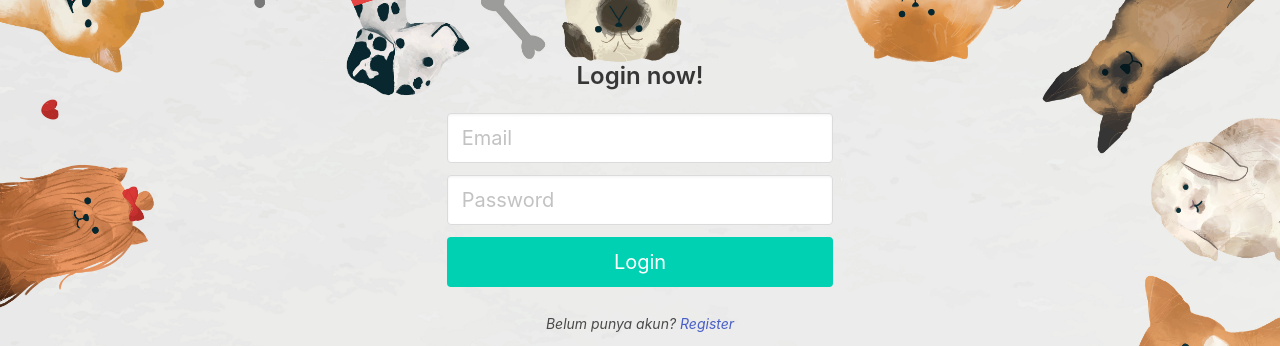
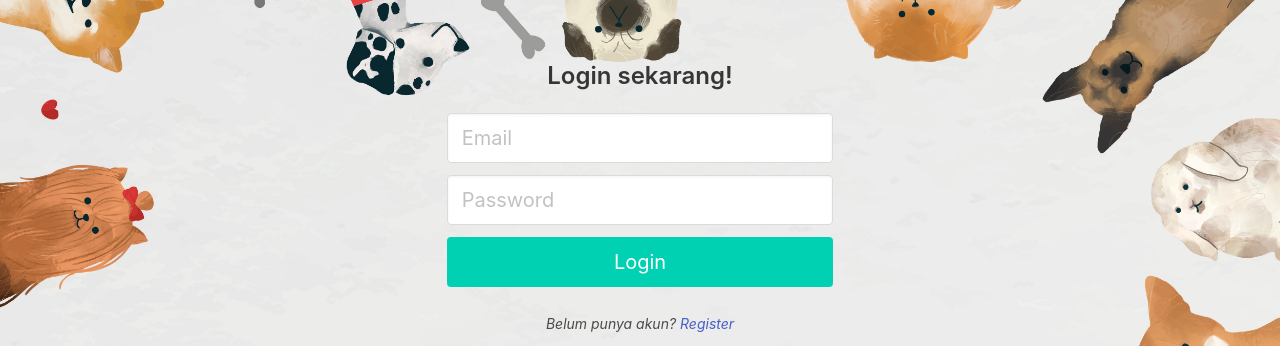
Before and after one commit to triagungp/x, a Flask app: page /signin in a window 1280 px wide. Shown: the part 56-402 px from the top of the page. Run offline with Flask 3, Linux system fonts and the light colour scheme.

Commit message:
Ubah dikit

```diff
--- a/templates/login.html
+++ b/templates/login.html
@@ -95,7 +95,7 @@
         <div class="column is-one-third" style="margin-top: 50px;">
             <form id="loginForm" action="/sign_in" method="POST">
                 <div class="column has-text-centered">
-                    <h1 class="title is-4">Login now!</h1>
+                    <h1 class="title is-4">Login sekarang!</h1>
 
                     <div class="field">
                         <div class="control">
```
